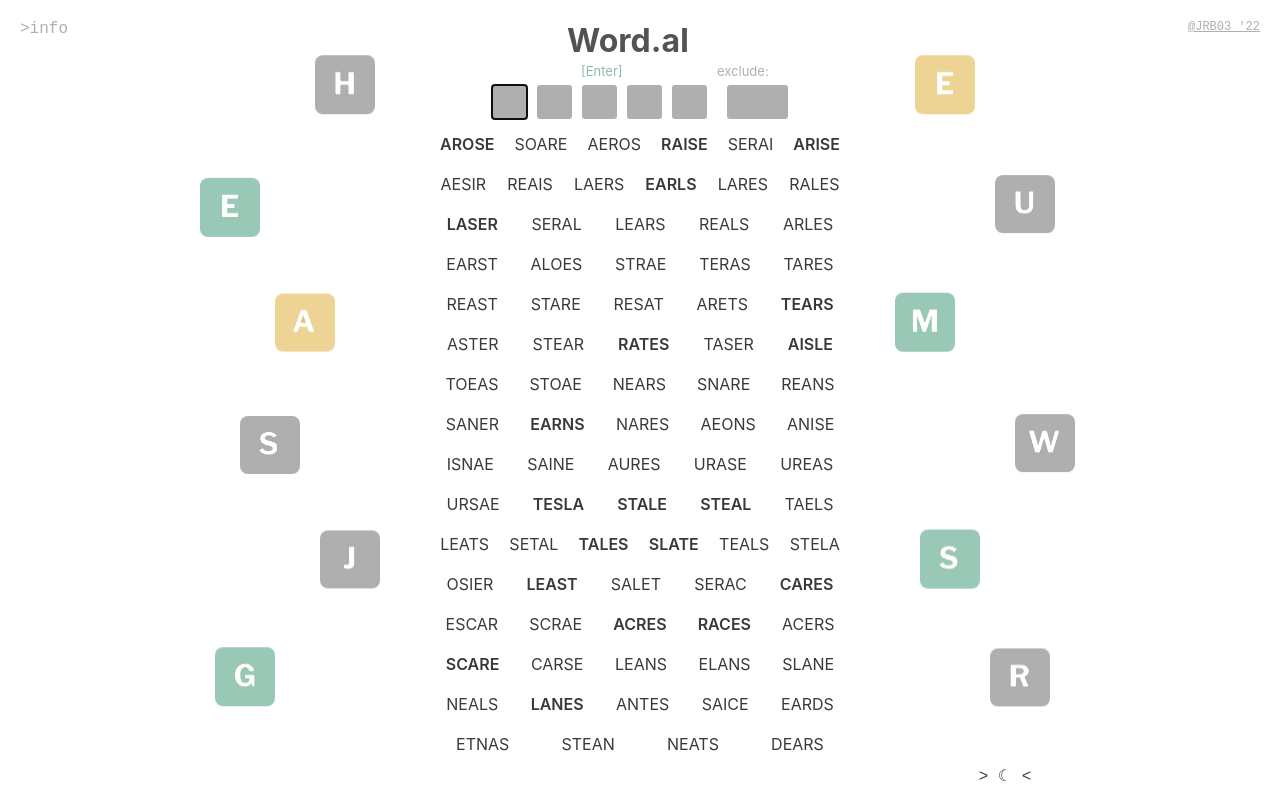
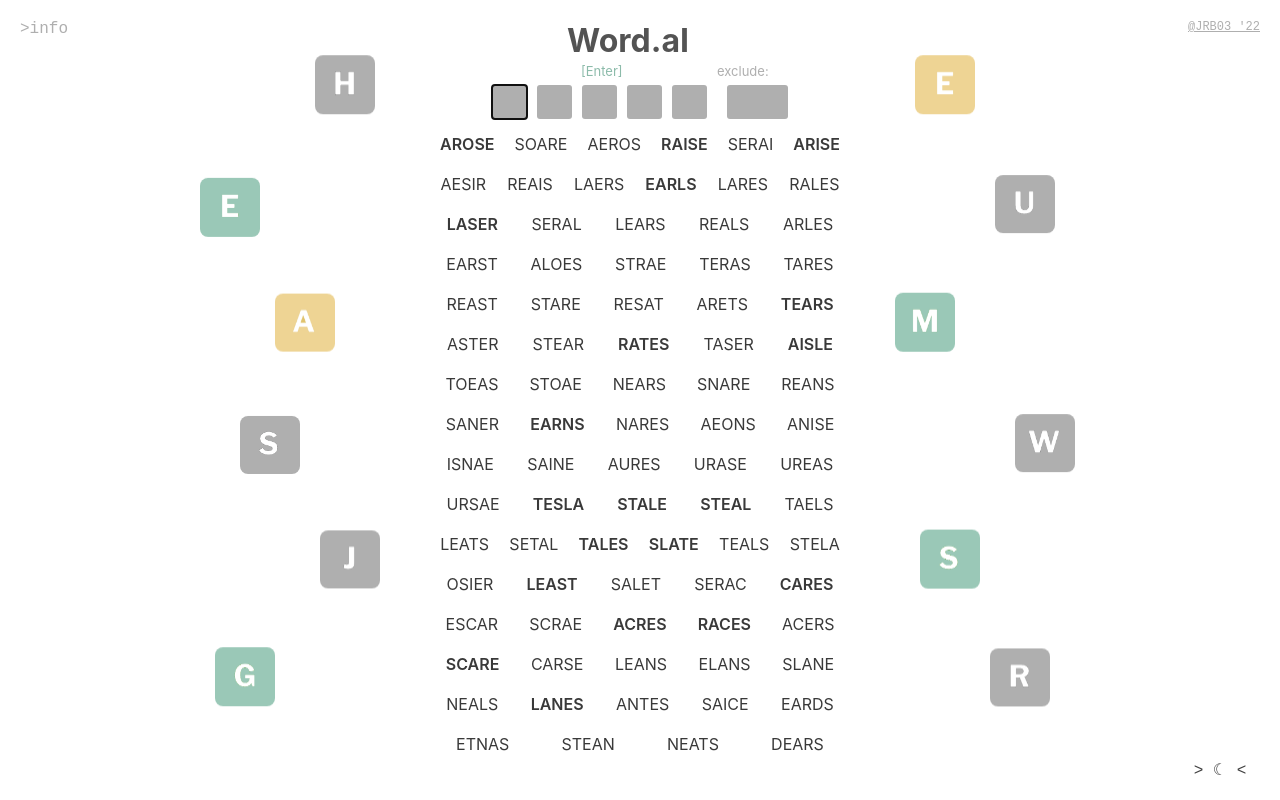
Before and after one commit to JRB03/wordai, a React (Create React App) app: page / in a window 1280 px wide. Built offline with nearby package versions, Linux system fonts and the light colour scheme.

Commit message:
mode changer absolute

```diff
--- a/src/style/App.css
+++ b/src/style/App.css
@@ -199,12 +199,17 @@ img {
   font-size: large;
   font-family: monospace;
   color:rgb(65, 65, 65);
-  margin-top: 35px;
-  width:150px;
-  margin-left: 80px;
+  width:100px;
+
+
   display: flex;
   justify-content: center;
   cursor: pointer;
+
+  position: absolute;
+  bottom:20px;
+  right: 10px;
+
 } #mode.dark {
   color: #afafaf;
 }
```
